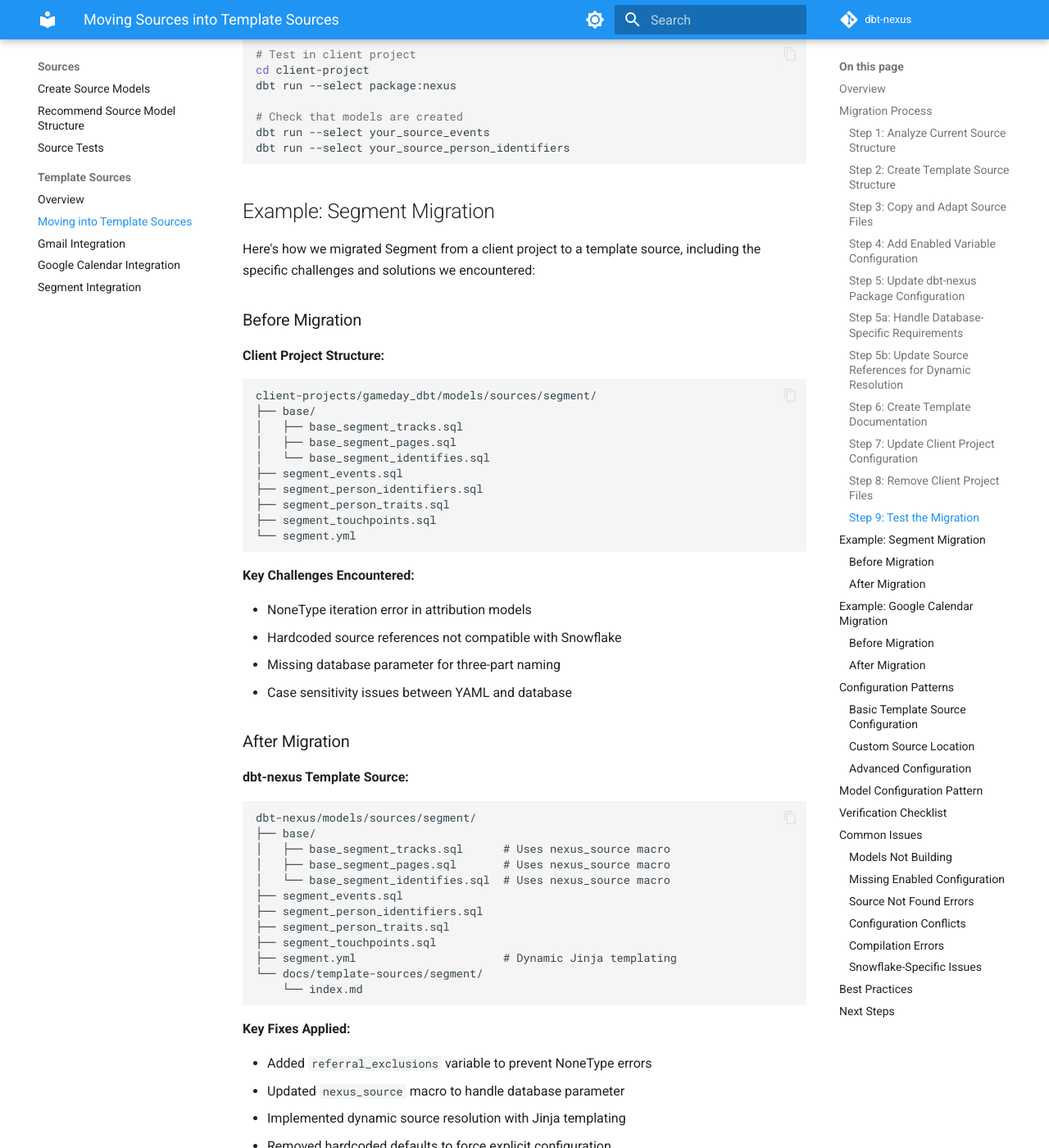
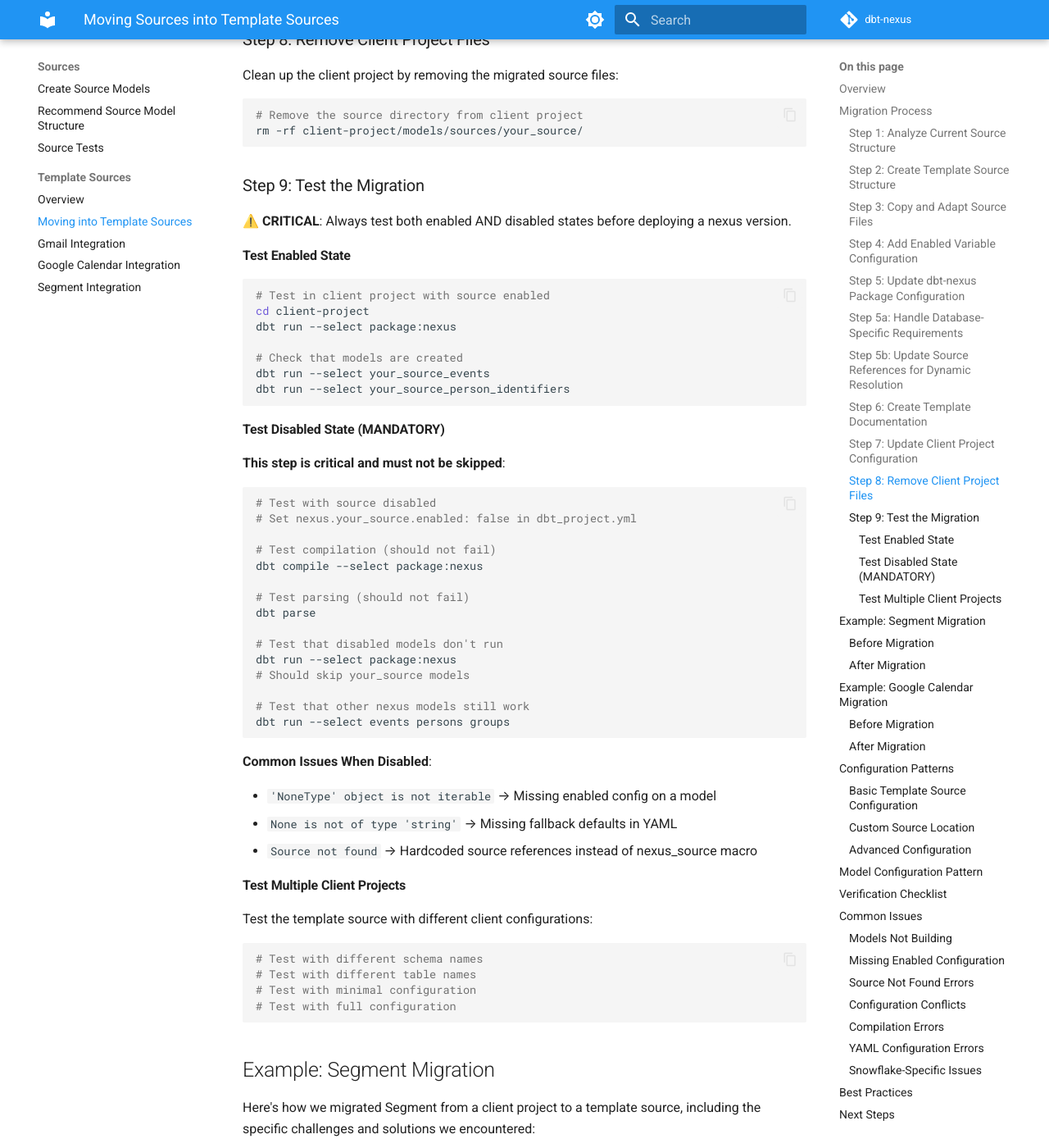
Before and after one commit to slide-rule-tech/dbt-nexus, an MkDocs documentation site: the page built from docs/sources/template-sources/moving-into-template-sources.md, in a window 1280 px wide and 1400 px high, scrolled down 4973 px. Shown: the whole window at 82% size. Built offline with MkDocs 1.6.1 and Material for MkDocs 9.7.7, drawn with Linux system fonts in a browser that asks for light colours; comment, search, counter and statistics services are not loaded; the version menu is left out; some of the changed text lies outside the part shown.

Commit message:
fix: segment disabled, gmail base

````diff
--- a/dbt_project.yml
+++ b/dbt_project.yml
@@ -93,7 +93,8 @@
     segment:
       enabled: false
       location:
-        schema: SEGMENT_LIVE
+        schema: segment_disabled
+        database: ""
         tables:
           tracks: TRACKS
           pages: PAGES
--- a/docs/sources/template-sources/moving-into-template-sources.md
+++ b/docs/sources/template-sources/moving-into-template-sources.md
@@ -79,8 +79,8 @@
 
 ### Step 4: Add Enabled Variable Configuration
 
-**Critical Step**: Add the `enabled` variable to all models to make them
-configurable:
+**Critical Step**: Add the `enabled` variable to **ALL MODELS** in the source to
+make them configurable:
 
 ```sql
 {{ config(
@@ -90,13 +90,19 @@
 ) }}
 ```
 
-**Apply to ALL models:**
+**Apply to ALL models without exception:**
 
-- Base models
+- Base models (all files in `base/` directory)
 - Event models
 - Identifier models
 - Trait models
 - Membership models
+- Cleaned/intermediate models
+- Any other SQL files in the source
+
+**⚠️ Critical**: Every single `.sql` file in the source directory must have the
+enabled configuration. Missing this on even one model will cause compilation
+errors when the source is disabled.
 
 **Important**: For sources that don't have universal defaults (like Segment),
 consider removing hardcoded defaults to force explicit client configuration.
@@ -167,14 +173,14 @@
 select * from {{ nexus_source('your_source', 'table_name') }}
 ```
 
-**Update source definitions** to use Jinja templating:
+**Update source definitions** to use Jinja templating with fallback defaults:
 
 ```yaml
 # your_source.yml
 sources:
   - name:
       "{{ var('nexus', {}).get('your_source', {}).get('location',
-      {}).get('schema') }}"
+      {}).get('schema', 'your_source_disabled') }}"
     database:
       "{{ var('nexus', {}).get('your_source', {}).get('location',
       {}).get('database', '') }}"
@@ -183,6 +189,11 @@
           "{{ var('nexus', {}).get('your_source', {}).get('location',
           {}).get('tables', {}).get('table_name', 'DEFAULT_TABLE') }}"
 ```
+
+**⚠️ Critical YAML Configuration**: Always provide fallback defaults in YAML
+templating to prevent `None` values that cause validation errors when the source
+is disabled. The schema name fallback should indicate the disabled state (e.g.,
+`'your_source_disabled'`).
 
 ### Step 6: Create Template Documentation
 
@@ -241,16 +252,58 @@
 
 ### Step 9: Test the Migration
 
-Verify the migration works correctly:
+**⚠️ CRITICAL**: Always test both enabled AND disabled states before deploying a
+nexus version.
+
+#### Test Enabled State
 
 ```bash
-# Test in client project
+# Test in client project with source enabled
 cd client-project
 dbt run --select package:nexus
 
 # Check that models are created
 dbt run --select your_source_events
 dbt run --select your_source_person_identifiers
+```
+
+#### Test Disabled State (MANDATORY)
+
+**This step is critical and must not be skipped**:
+
+```bash
+# Test with source disabled
+# Set nexus.your_source.enabled: false in dbt_project.yml
+
+# Test compilation (should not fail)
+dbt compile --select package:nexus
+
+# Test parsing (should not fail)
+dbt parse
+
+# Test that disabled models don't run
+dbt run --select package:nexus
+# Should skip your_source models
+
+# Test that other nexus models still work
+dbt run --select events persons groups
+```
+
+**Common Issues When Disabled**:
+
+- `'NoneType' object is not iterable` → Missing enabled config on a model
+- `None is not of type 'string'` → Missing fallback defaults in YAML
+- `Source not found` → Hardcoded source references instead of nexus_source macro
+
+#### Test Multiple Client Projects
+
+Test the template source with different client configurations:
+
+```bash
+# Test with different schema names
+# Test with different table names
+# Test with minimal configuration
+# Test with full configuration
 ```
 
 ## Example: Segment Migration
@@ -484,6 +537,39 @@
 **Solution**: Verify the schema name in configuration matches your actual
 database schema
 
+### YAML Configuration Errors
+
+**Problem**: `None is not of type 'string'` in source YAML validation
+
+**Root Cause**: When a template source is disabled, Jinja variables in the YAML
+return `None`, causing dbt's YAML validation to fail.
+
+**Solution**: Always provide fallback defaults in YAML templating:
+
+```yaml
+# ❌ Wrong - will cause validation error when disabled
+sources:
+  - name: "{{ var('nexus', {}).get('your_source', {}).get('location', {}).get('schema') }}"
+
+# ✅ Correct - provides fallback default
+sources:
+  - name: "{{ var('nexus', {}).get('your_source', {}).get('location', {}).get('schema', 'your_source_disabled') }}"
+```
+
+**Additional Steps**:
+
+1. Add default values in the nexus package `dbt_project.yml`:
+   ```yaml
+   nexus:
+     your_source:
+       enabled: false
+       location:
+         schema: your_source_disabled
+         database: ""
+   ```
+2. Ensure all YAML template variables have fallback defaults
+3. Test compilation with the source disabled to verify the fix
+
 ### Snowflake-Specific Issues
 
 **Problem**: "Schema 'DATABASE.SCHEMA' does not exist" error
@@ -502,22 +588,27 @@
 
 ## Best Practices
 
-1. **Always add enabled configuration** to all models
-2. **Test thoroughly** before removing client project files
-3. **Update documentation** to reflect template source usage
-4. **Use consistent naming** patterns across template sources
-5. **Follow the established structure** (base/, events, identifiers, traits,
+1. **Always add enabled configuration** to ALL models (every .sql file in the
+   source)
+2. **MANDATORY: Test disabled state** before deploying any nexus version
+3. **Test thoroughly** before removing client project files
+4. **Update documentation** to reflect template source usage
+5. **Use consistent naming** patterns across template sources
+6. **Follow the established structure** (base/, events, identifiers, traits,
    memberships)
-6. **Include comprehensive examples** in documentation
-7. **Test with multiple client projects** to ensure reusability
-8. **Use the `nexus_source` macro** for dynamic source resolution
-9. **Handle database-specific requirements** (e.g., Snowflake three-part naming)
-10. **Remove hardcoded defaults** for sources without universal standards
-11. **Configure all required variables** to prevent compilation errors
-12. **Test compilation** before running models to catch configuration issues
+7. **Include comprehensive examples** in documentation
+8. **Test with multiple client projects** to ensure reusability
+9. **Use the `nexus_source` macro** for dynamic source resolution
+10. **Handle database-specific requirements** (e.g., Snowflake three-part
+    naming)
+11. **Remove hardcoded defaults** for sources without universal standards
+12. **Configure all required variables** to prevent compilation errors
+13. **Test compilation** before running models to catch configuration issues
     early
-13. **Handle case sensitivity** properly between YAML and database systems
-14. **Clean target directory** when encountering duplicate source errors
+14. **Handle case sensitivity** properly between YAML and database systems
+15. **Clean target directory** when encountering duplicate source errors
+16. **Always provide YAML fallback defaults** to prevent None validation errors
+17. **Test both enabled and disabled states** in multiple client environments
 
 ## Next Steps
 
````
Also changed, not shown: models/sources/gmail/GMAIL_SOURCE.md (+3 -5 lines), models/sources/google_calendar/GOOGLE_CALENDAR_SOURCE.md (+0 -1 lines), 10 other files.
